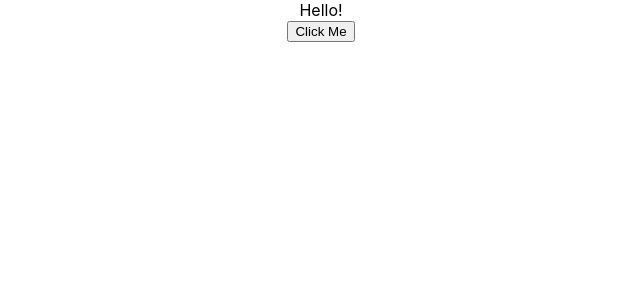
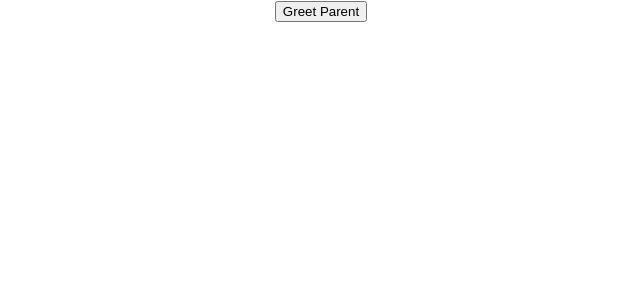
Before and after one commit to mistrymohini/ReactDemoProject, a React (Create React App) app: page / in a window 1280 px wide. Shown: the top 300 px of the page, without its empty margins (319-959 px from the left). Built offline with nearby package versions, Linux system fonts and the light colour scheme.

Commit message:
Passing method as a props from child class to access parent class method

```diff
--- a/src/App.js
+++ b/src/App.js
@@ -7,13 +7,15 @@ import Message from './Component/Message';
 import Counter from './Component/Counter';
 import FunctionClick from './Component/FunctionClick';
 import ClassClick from './Component/ClassClick';
+import ParentComponent from './Component/ParentComponent';
 
 class App extends Component {
   render(){
     return (
       <div className="App">
+        <ParentComponent/>
         {/* <FunctionClick></FunctionClick> */}
-        <ClassClick></ClassClick>
+        {/* <ClassClick></ClassClick> */}
         {/* <Greet name="Mohini">
           <p>This is first Candidate</p>
         </Greet>
--- /dev/null
+++ b/src/Component/ChildComponent.js
@@ -0,0 +1,12 @@
+import React from 'react'
+import ParentComponent, {Component} from 'react'
+
+function ChildComponent(props) {
+  return (
+    <div>
+        <button onClick={props.greetHandler}>Greet Parent</button>
+    </div>
+  )
+}
+
+export default ChildComponent
--- /dev/null
+++ b/src/Component/ParentComponent.js
@@ -0,0 +1,25 @@
+import React, { Component } from 'react'
+import ChildComponent from './ChildComponent'
+
+class ParentComponent extends Component {
+    constructor(props) {
+      super(props)
+
+      this.state = {
+         parentName:'Parent'
+      }
+
+      this.greetParent=this.greetParent.bind(this)
+    }
+    greetParent()
+    {
+        alert(`This is ${this.state.parentName}`);
+    }
+  render() {
+    return (
+      <ChildComponent greetHandler={this.greetParent}/>
+    )
+  }
+}
+
+export default ParentComponent
```
